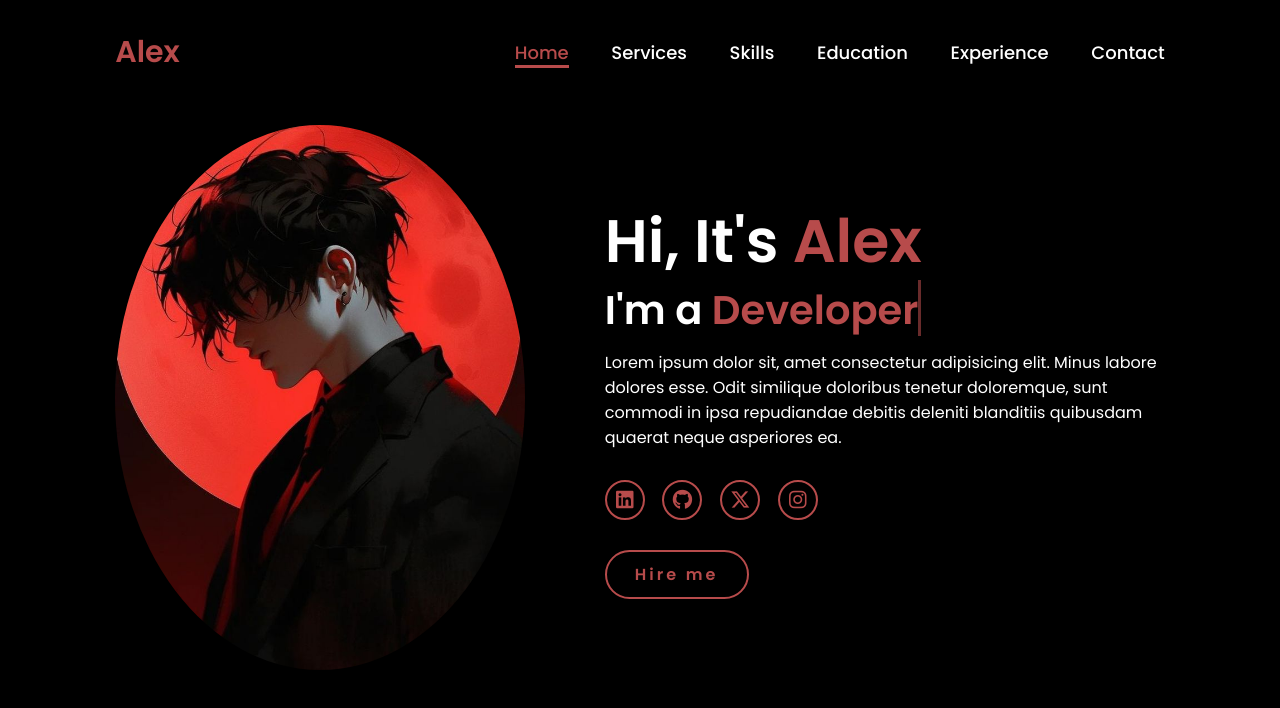
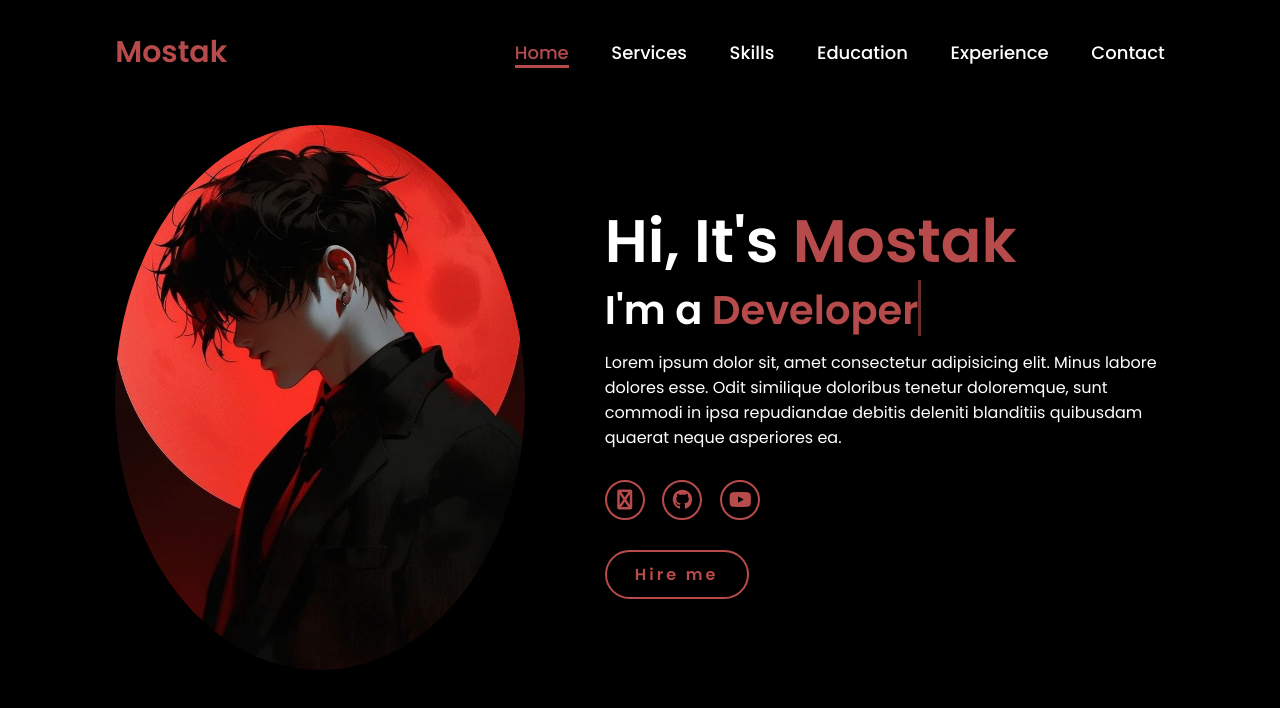
Before and after one commit to Mrlivetv/Portfolio, a plain HTML site: page index.html in a window 1280 px wide. Drawn offline with Linux system fonts and the light colour scheme.

Commit message:
Update index.html

```diff
--- a/index.html
+++ b/index.html
@@ -10,7 +10,7 @@
 </head>
 <body>
     <header>
-        <a href="#" class="logo">Alex</a>
+        <a href="#" class="logo">Mostak</a>
 
         <nav>
             <a href="#" class="active"> Home</a>
@@ -26,14 +26,14 @@
             <img src="main.jpg" alt="">
         </div>
         <div class="home-content">
-            <h1>Hi, It's <span>Alex</span></h1>
+            <h1>Hi, It's <span>Mostak</span></h1>
             <h3 class="typing-text">I'm a <span></span></h3>
             <p>Lorem ipsum dolor sit, amet consectetur adipisicing elit. Minus labore dolores esse. Odit similique doloribus tenetur doloremque, sunt commodi in ipsa repudiandae debitis deleniti blanditiis quibusdam quaerat neque asperiores ea.</p>
             <div class="social-icons">
-                <a href="#"><i class="fa-brands fa-linkedin"></i></a>
-                <a href="#"><i class="fa-brands fa-github"></i></a>
-                <a href="#"><i class="fa-brands fa-x-twitter"></i></a>
-                <a href="#"><i class="fa-brands fa-instagram"></i></a>
+                <a href="t.me/FFMostak"><i class="fa fa-telegram"></i></a>
+                <a href="https://github.com/Mrlivetv/"><i class="fa-brands fa-github"></i></a>
+                <a href="https://www.youtube.com/@BDCountryAnimations"><i class="fa-brands fa-youtube"></i></a>
+
             </div>
             <a href="#" class="btn">Hire me</a>
         </div>
```
